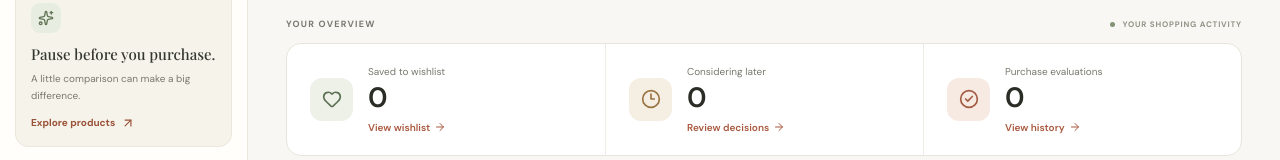
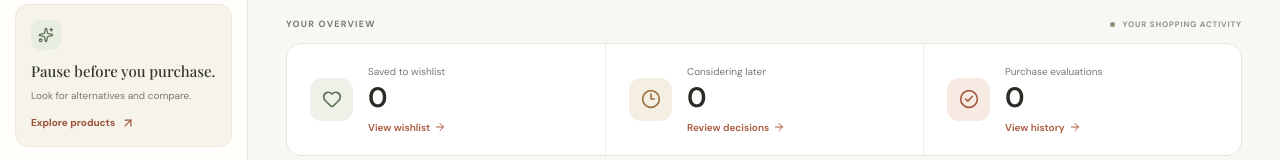
Before and after one commit to ericaocbu/buyorbye, a React (Vite) app: page / in a window 1280 px wide. Shown: the part 509-669 px from the top of the page. Built offline with nearby package versions, Linux system fonts and the light colour scheme; no server answers; a web font is replaced by a local one.

Commit message:
sidebar note edits

```diff
--- a/src/components/layout/Sidebar.jsx
+++ b/src/components/layout/Sidebar.jsx
@@ -129,7 +129,7 @@ export default function Sidebar({ open, onClose }) {
             </p>
 
             <p className="sidebar-note-copy">
-              A little comparison can make a big difference.
+              Look for alternatives and compare.
             </p>
 
             <NavLink
```
